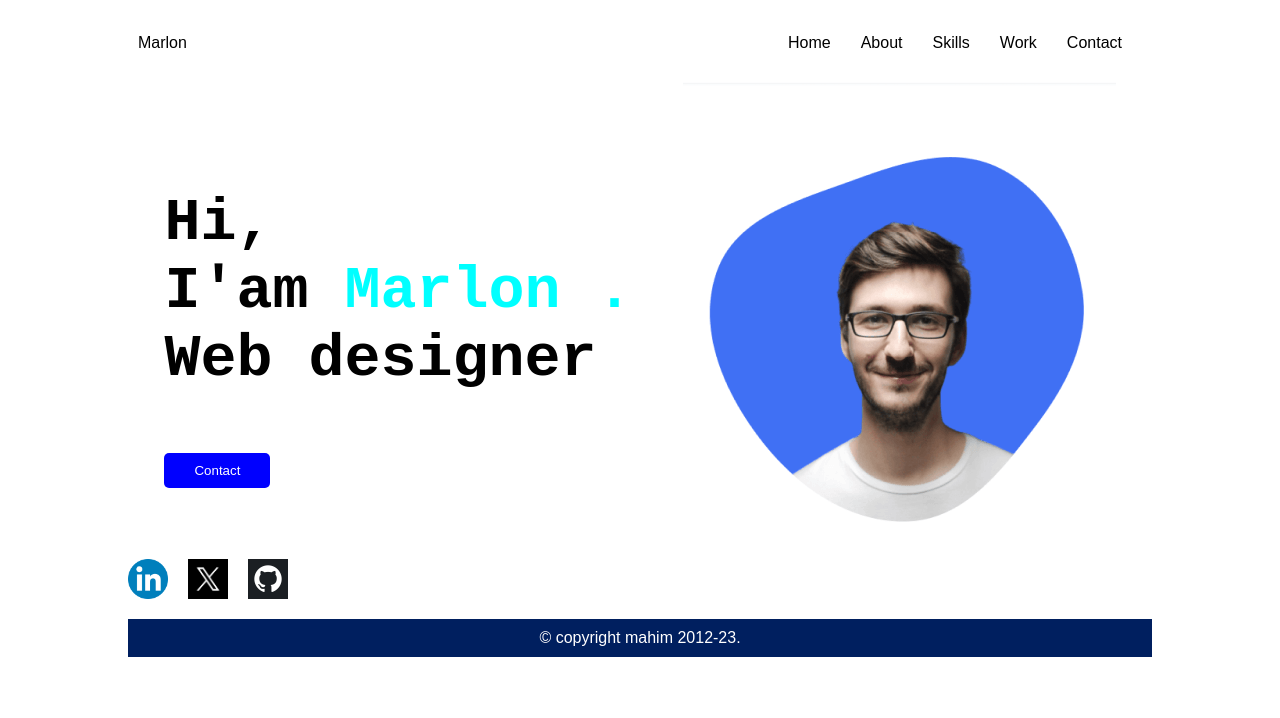
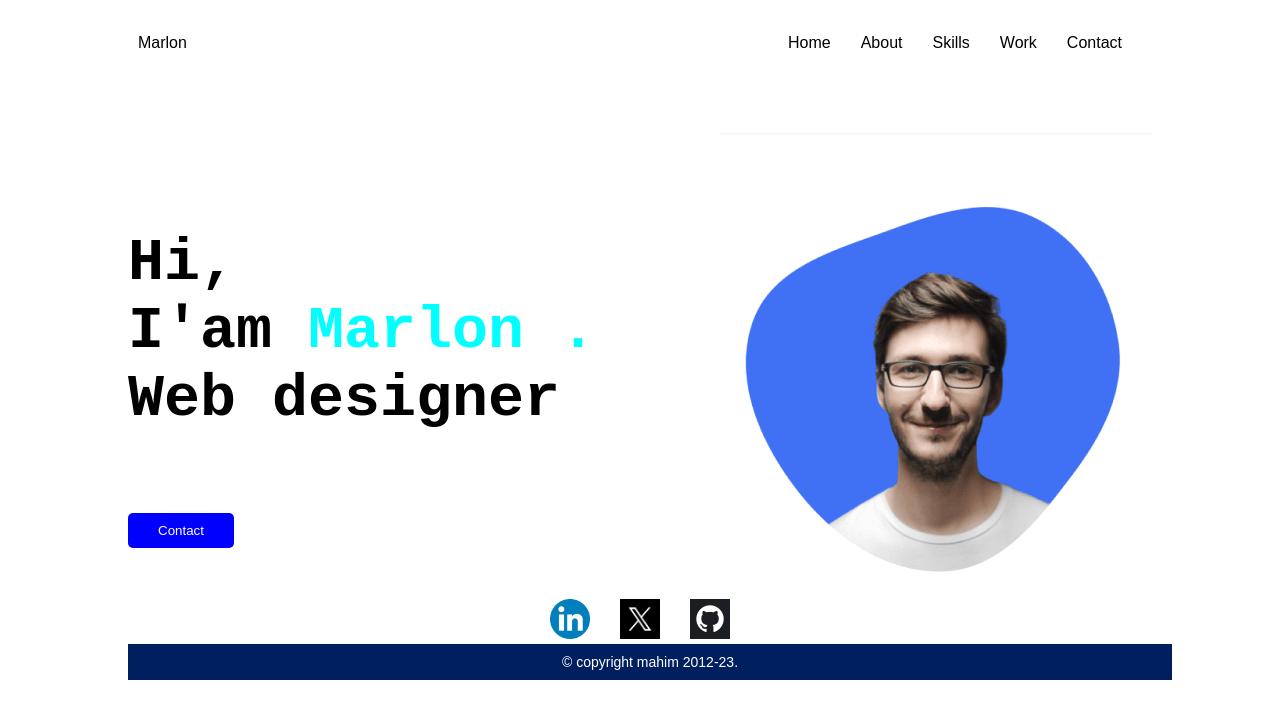
Before and after one commit to sakawatm/basicportfolio, a plain HTML site: page index.html in a window 1280 px wide. Drawn offline with Linux system fonts and the light colour scheme.

Commit message:
Update style.css

```diff
--- a/style.css
+++ b/style.css
@@ -18,64 +18,60 @@ body {
     margin-right: 20px;
     cursor: pointer;
 }
-
 .container {
     display: flex;
-    justify-content: center;
+    justify-content: space-between;
     align-items: center;
-    gap: 50px;
-    flex-wrap: wrap;
+    margin-top: 50px;
 }
-
 .h1 {
     font-size: 60px;
 }
-
 .name {
     color: aqua;
 }
-
 .btn {
     padding: 10px 30px;
     border-radius: 5px;
     border: none;
     background-color: blue;
     color: white;
+    margin-top: 20px;
     cursor: pointer;
     transition: background 0.3s;
 }
-
 .btn:hover {
     background-color: darkblue;
 }
 .ftr {
     display: flex;
-    justify-content: left;
-    align-items: center;
-    gap: 20px;
-    padding: 20px 0;
+    justify-content: center;
+    gap: 10px;
+    padding: 10px;
 }
 
 .ftr a {
     display: flex;
     align-items: center;
     justify-content: center;
+    text-decoration: none;
 }
 
 .ftr img {
     width: 40px;
-    height: auto;
+    height: 40px;
+    margin: 0 10px;
     transition: transform 0.3s ease-in-out;
 }
-
 .ftr img:hover {
     transform: scale(1.1);
 }
-
 .copyright {
+    width: 100%;
+    text-align: center;
     padding: 10px;
-    text-align: center;
     background-color: #001f5f;
     color: white;
-    margin: 0;
+    font-size: 14px;
+    margin-top: -5px;
 }
```
